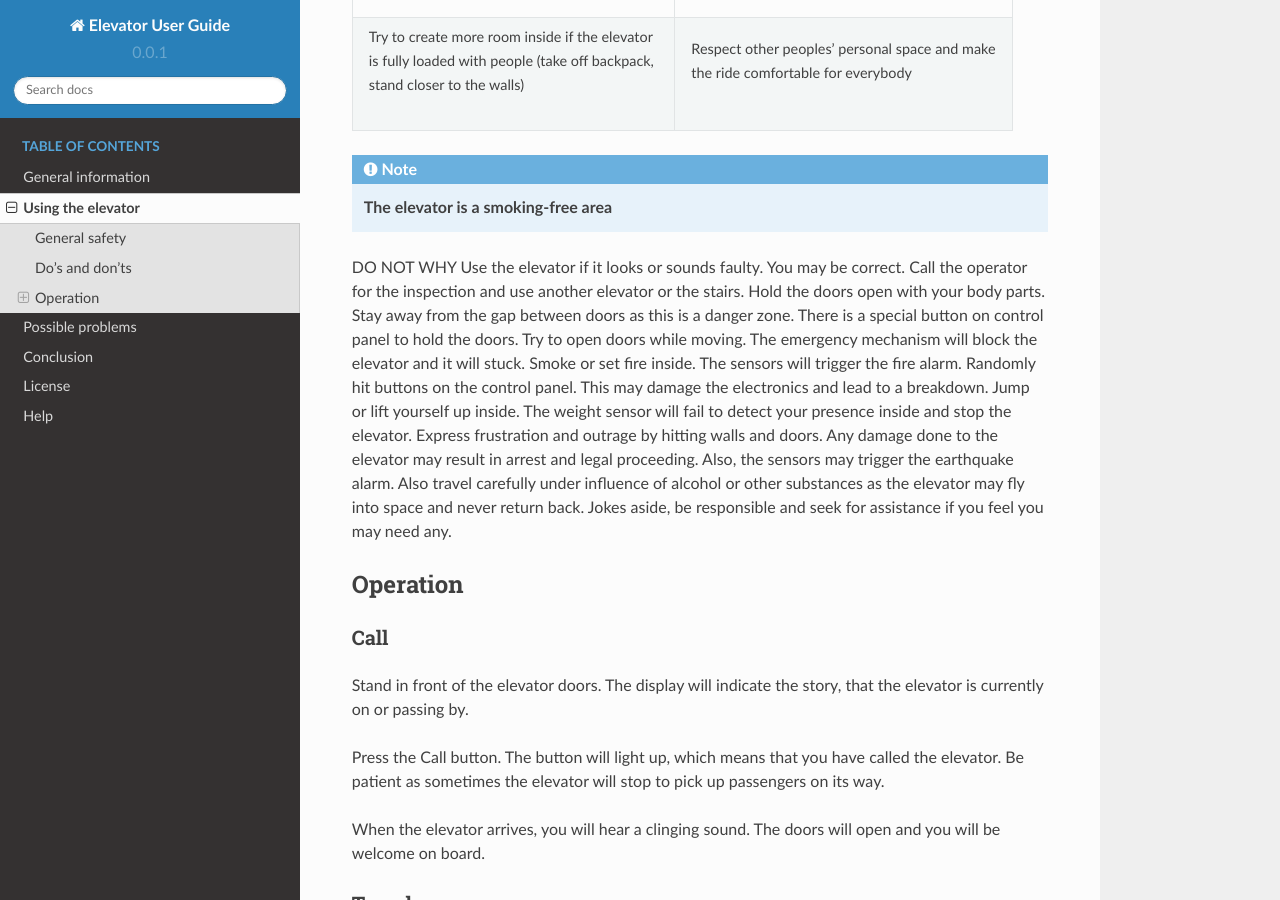
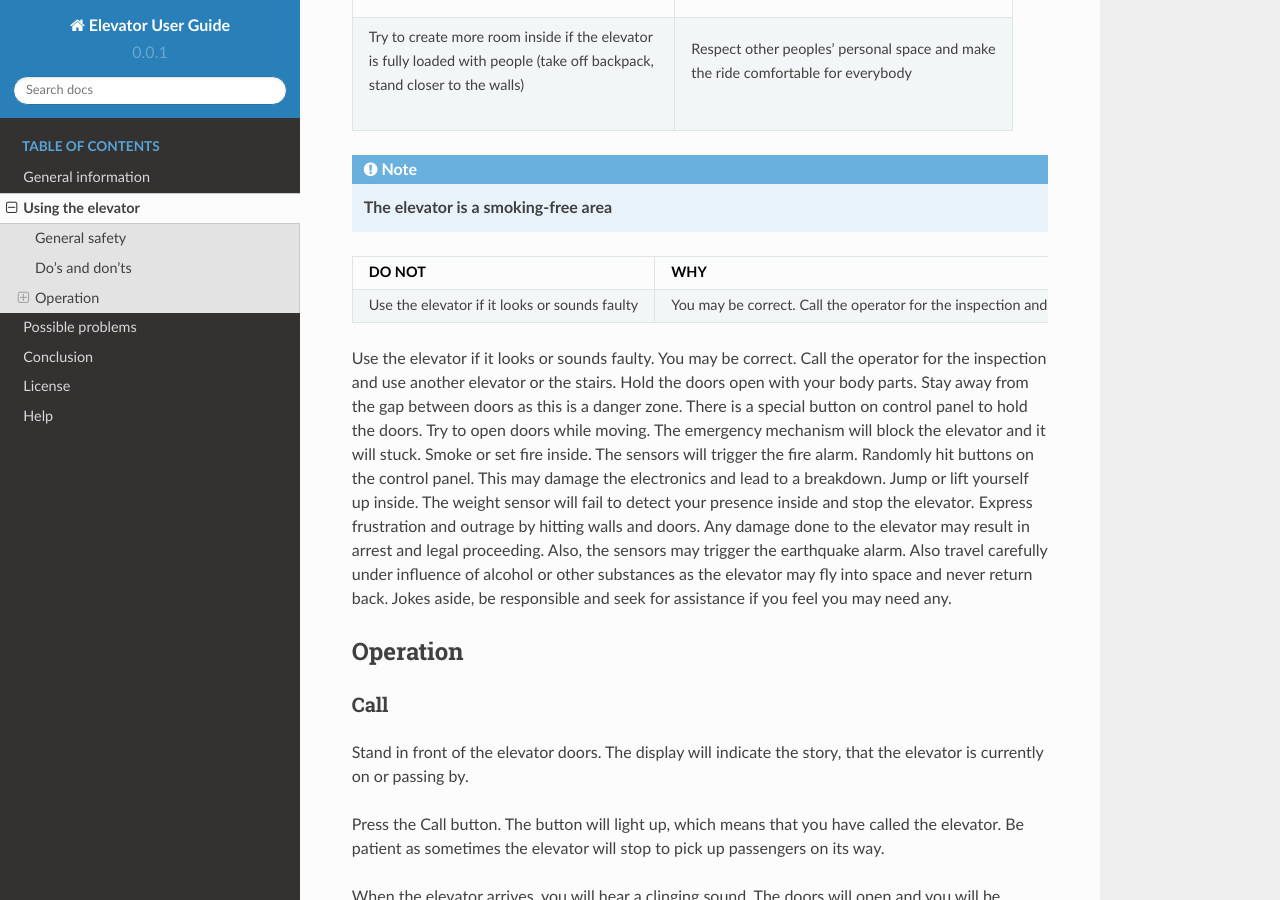
Before and after one commit to bfxy/bfxy-elevator, a Sphinx documentation site: the page built from docs/source/using_the_elevator.rst, in a window 1280 px wide and 900 px high, scrolled down 892 px. Built offline with Sphinx 7.4.7 and the Read the Docs theme 2.0.0, drawn with Linux system fonts in a browser that asks for light colours.

```diff
--- a/docs/source/using_the_elevator.rst
+++ b/docs/source/using_the_elevator.rst
@@ -12,12 +12,11 @@ Do’s and don’ts
 
 The rules of using an elevator are simple and do not require memorization as most of them will be followed intuitively. However, pay attention to them for once and especially do not overlook those applied if you are accompanied by a child or a baby.
 
-
 +--------------------------------------------------+-------------------------------------------------+
 | | **DO**                                         | | **WHY**                                       |
 +=======================================+==========+=================================================+
-| | Let out the exiting passengers before entering | | Basic human decency                           |
-|                                                  |                                                 |
+| Let out the exiting passengers before            | | Basic human decency                           |
+| entering                                         |                                                 |
 +--------------------------------------------------+-------------------------------------------------+
 | | Enter first and exit last when traveling with  | | The child may be in danger if left alone      |
 | | a child                                        | | inside the elevator                           |
@@ -38,8 +37,16 @@ The rules of using an elevator are simple and do not require memorization as mos
    **The elevator is a smoking-free area**
 
 
-DO NOT
-WHY
+
++--------------------------------------------------+-------------------------------------------------+
+| **DO NOT**                                       | **WHY**                                         |
++==================================================+=================================================+
+| Use the elevator if it looks or sounds faulty    | You may be correct. Call the operator for       |
+|                                                  | the inspection and use another elevator or the  |
+|                                                  | stairs                                          |
++--------------------------------------------------+-------------------------------------------------+
+
+
 Use the elevator if it looks or sounds faulty.
 You may be correct. Call the operator for the inspection and use another elevator or the stairs.
 Hold the doors open with your body parts.
```
